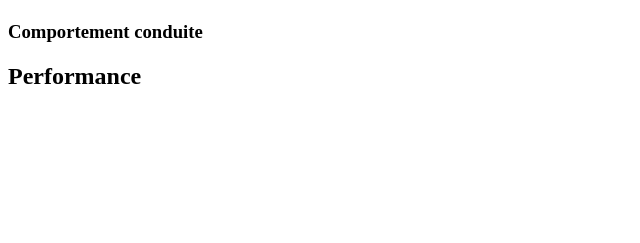
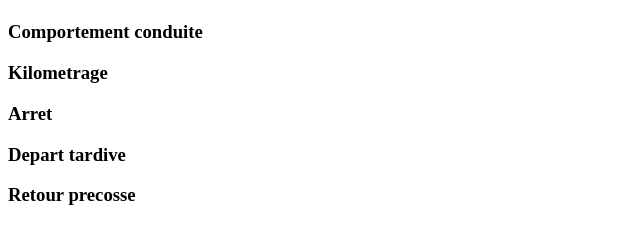
Before and after one commit to HamaBarhamou/geo-management, a React (Create React App) app: page / in a window 1280 px wide. Shown: the part 239-482 px from the top of the page, without its empty margins (0-640 px from the left). Built offline with nearby package versions, Linux system fonts and the light colour scheme.

Commit message:
ajout des composant vides

```diff
--- /dev/null
+++ b/src/components/Arret.js
@@ -0,0 +1,11 @@
+import React from 'react';
+
+const Arret = () => {
+    return (
+        <div>
+            <h3>Arret</h3>
+        </div>
+    );
+};
+
+export default Arret;
--- /dev/null
+++ b/src/components/Departtardive.js
@@ -0,0 +1,11 @@
+import React from 'react';
+
+const Departtardive = () => {
+    return (
+        <div>
+            <h3>Depart tardive</h3>
+        </div>
+    );
+};
+
+export default Departtardive;
--- /dev/null
+++ b/src/components/Kilometrage.js
@@ -0,0 +1,11 @@
+import React from 'react';
+
+const Kilometrage = () => {
+    return (
+        <div>
+            <h3>Kilometrage</h3>
+        </div>
+    );
+};
+
+export default Kilometrage;
--- a/src/components/Performance.js
+++ b/src/components/Performance.js
@@ -1,9 +1,16 @@
 import React from 'react';
+import Arret from './Arret';
+import Departtardive from './Departtardive';
+import Kilometrage from './Kilometrage';
+import Retourprecosse from './Retourprecosse';
 
 const Performance = () => {
     return (
         <div>
-            <h2>Performance</h2>
+            <Kilometrage/>
+            <Arret/>
+            <Departtardive/>
+            <Retourprecosse/>
         </div>
     );
 };
--- /dev/null
+++ b/src/components/Retourprecosse.js
@@ -0,0 +1,11 @@
+import React from 'react';
+
+const Retourprecosse = () => {
+    return (
+        <div>
+            <h3>Retour precosse</h3>
+        </div>
+    );
+};
+
+export default Retourprecosse;
```
